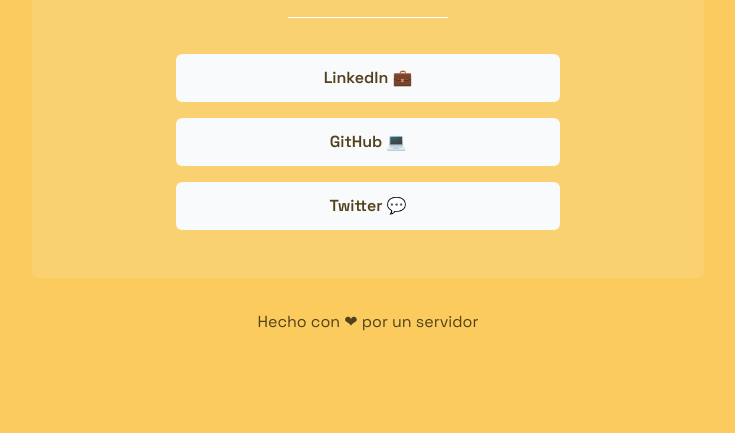
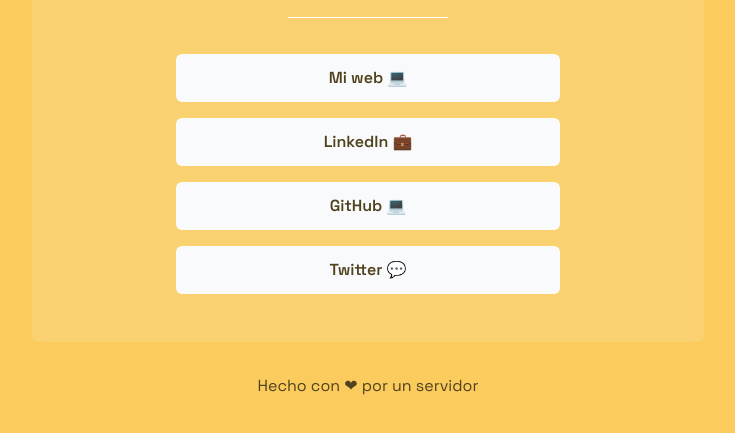
Before and after one commit to toni-castillo/links-page-project, a website built with Vite: page index.html in a window 1280 px wide. Shown: the part 195-628 px from the top of the page, without its empty margins (272-1007 px from the left). Built offline with nearby package versions, Linux system fonts and the light colour scheme.

Commit message:
Add link to my web

```diff
--- a/index.html
+++ b/index.html
@@ -23,6 +23,7 @@
 
     <div class="w-40 m-5 mx-auto h-[0.5px] bg-white"></div>
     <div class="flex flex-col items-center justify-center h-full p-4 gap-4">
+      <a class="link-primary" href="https://tonicastillo.net/">Mi web 💻</a>
       <a class="link-primary" href="https://www.linkedin.com/in/toni-castillo-lozano/">LinkedIn 💼</a>
       <a class="link-primary" href="https://github.com/toni-castillo">GitHub 💻</a>
       <a class="link-primary" href="https://twitter.com/tonicastillo_">Twitter 💬</a>
```
